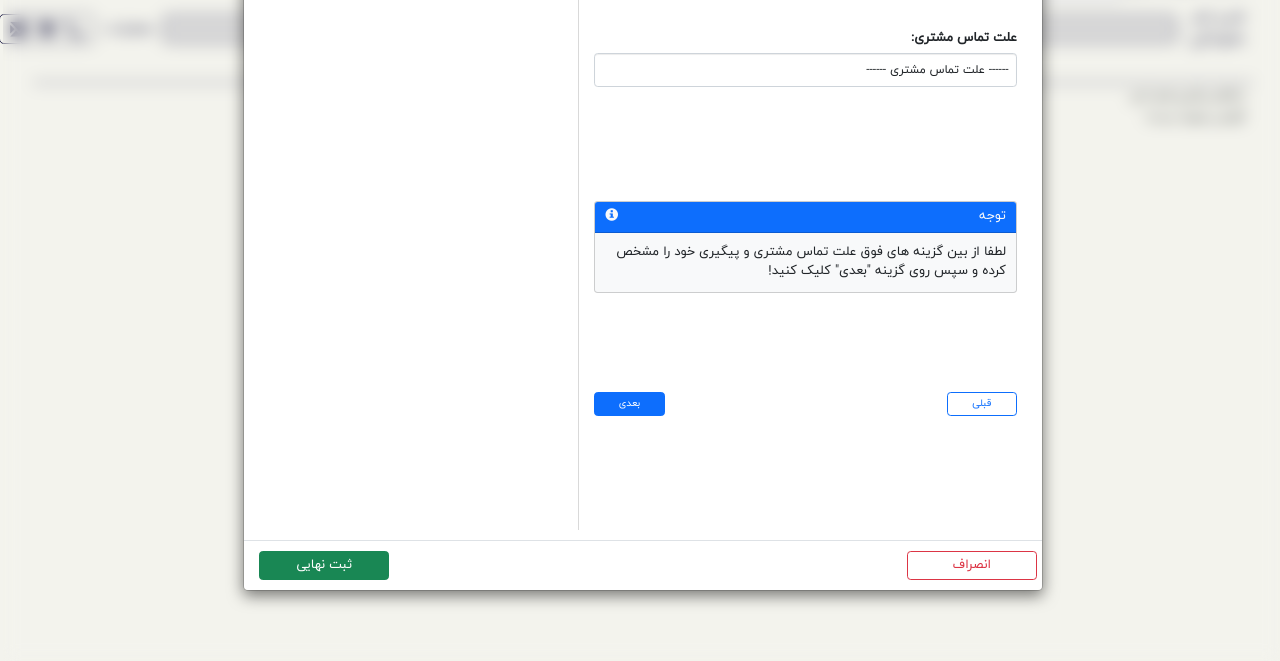
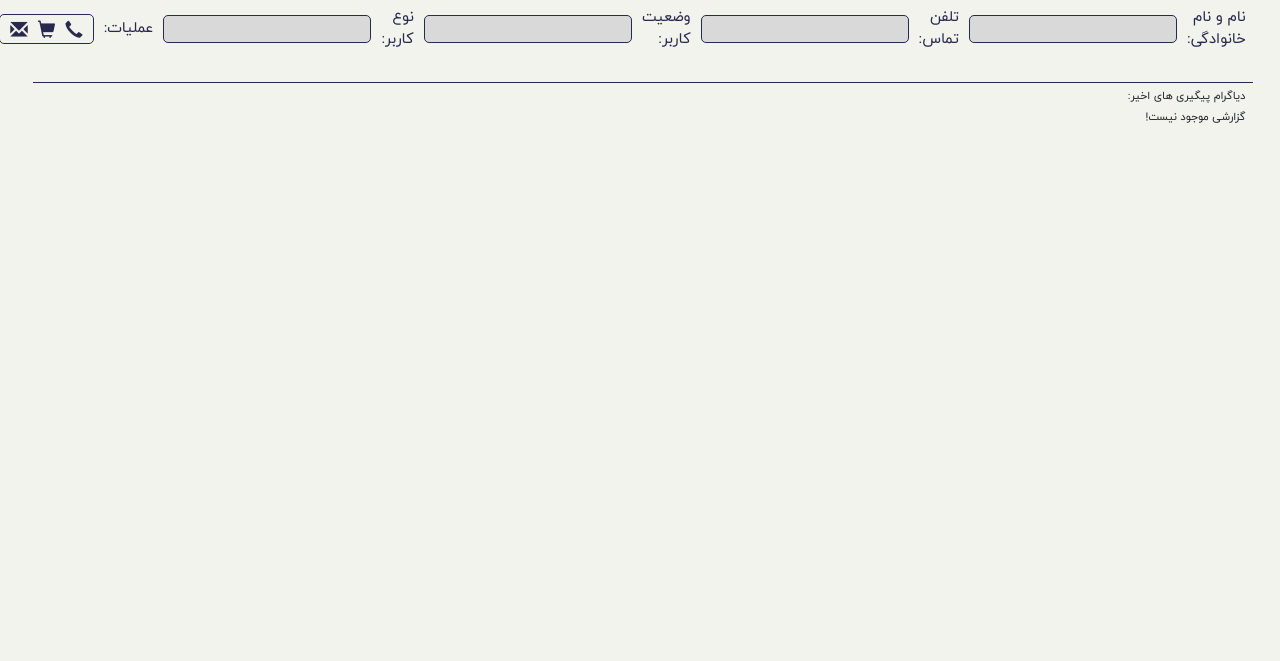
Before and after one commit to ali-Darvish/CRM-Panel-Etude, a plain HTML site: page mainIndex.html in a window 1280 px wide. Shown: the part 139-800 px from the top of the page. Drawn offline with nearby package versions, Linux system fonts and the light colour scheme.

Commit message:
userSubmit Merge

```diff
--- a/mainIndex.html
+++ b/mainIndex.html
@@ -261,7 +261,7 @@
     <!-- user submit form end -->
 
     <!-- CR submit form start -->
-    <div class="modal fade in show" id="cr-submit-form">
+    <div class="modal fade in" id="cr-submit-form">
       <div class="modal-dialog modal-lg">
         <div class="modal-content">
           <div class="modal-header">ثبت گزارش تماس جدید</div>
```
